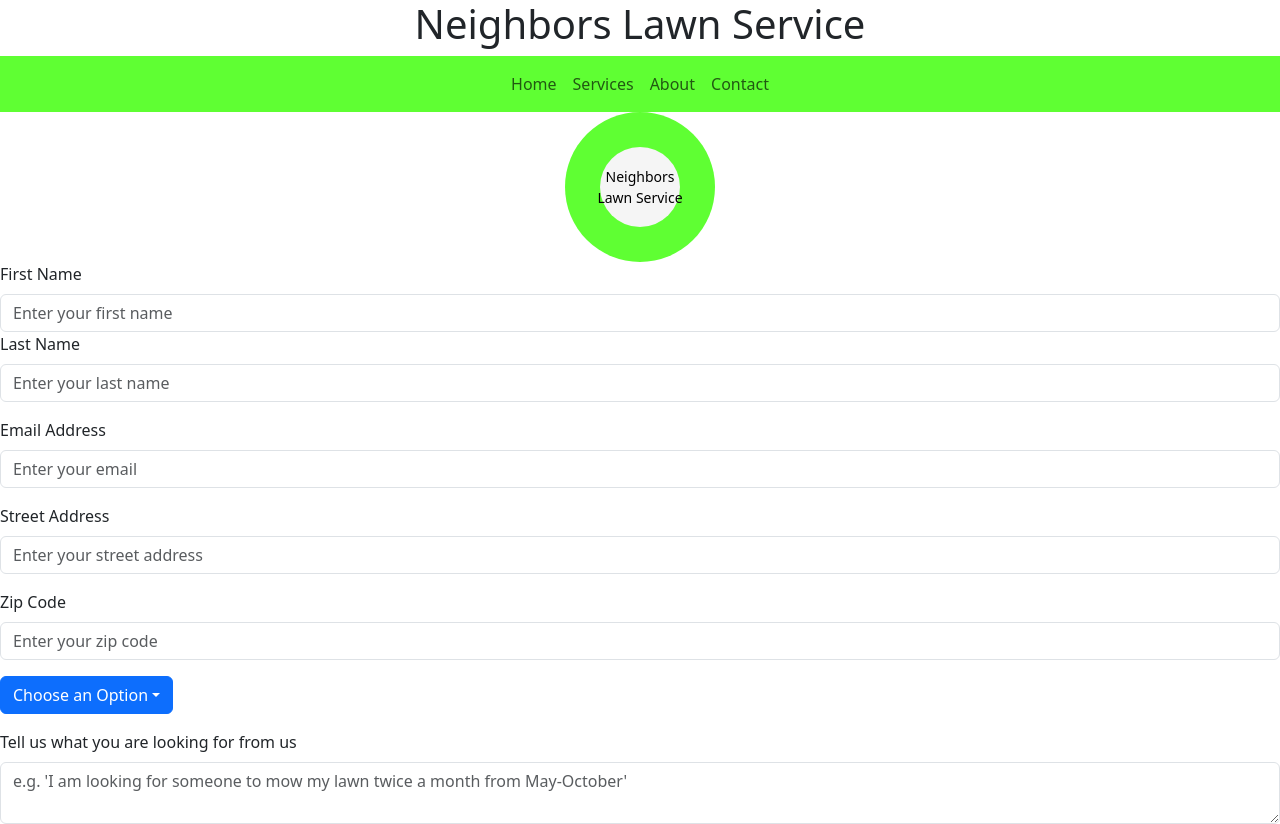
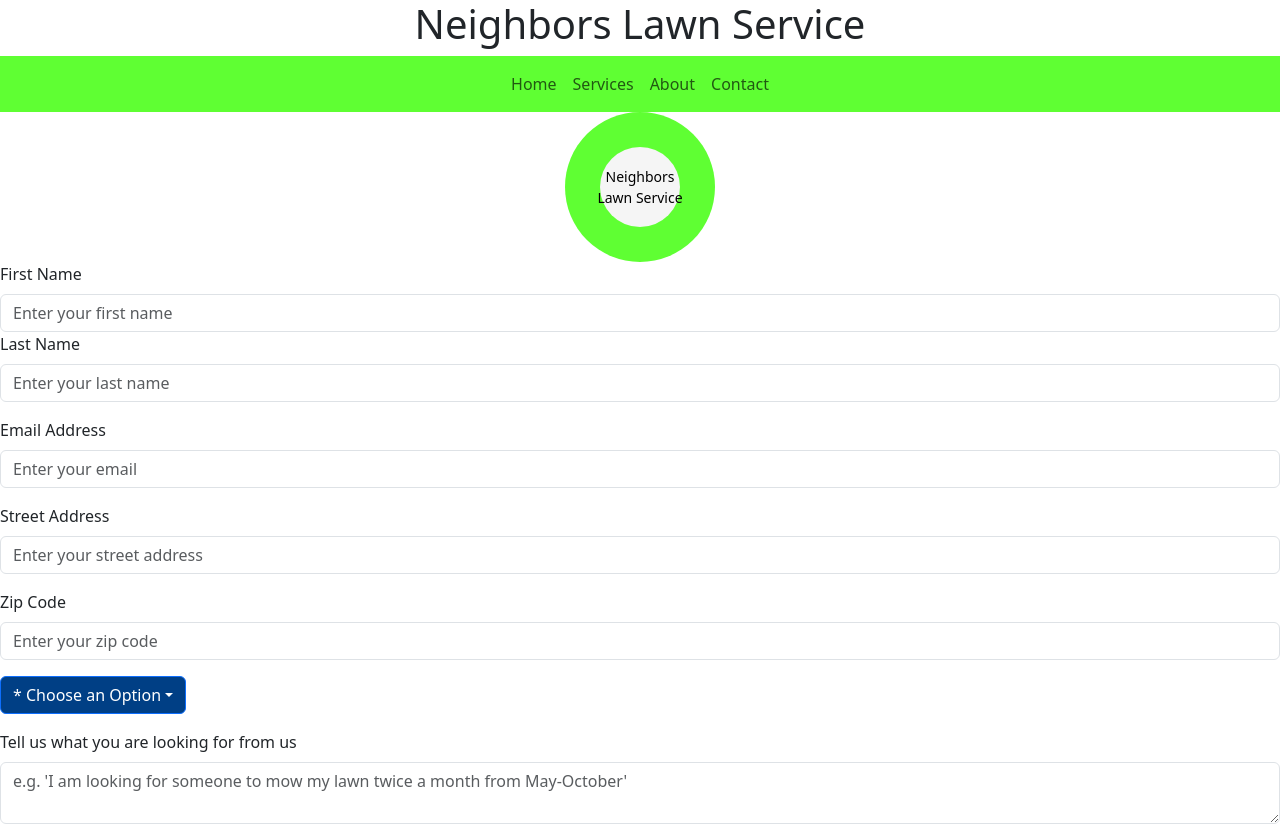
Before and after one commit to bneighbs6/b-neighborly-lawn, a React (Create React App) app: page /request-form in a window 1280 px wide. Shown: the top 824 px of the page. Built offline with nearby package versions, Linux system fonts and the light colour scheme; the HTML template or start-up script is replaced by a standard one.

Commit message:
Editted color of option button

```diff
--- a/src/Components/RequestForm.jsx
+++ b/src/Components/RequestForm.jsx
@@ -106,15 +106,21 @@ function RequestForm() {
         ></Form.Control>
       </Form.Group>
       <Form.Group className="mb-3">
-        <Dropdown onSelect={handleChooseServiceChange}>
-          <Dropdown.Toggle as={Button}>
-               {serviceChoice || "Choose an Option"}
-          </Dropdown.Toggle>
-          <Dropdown.Menu>
-            <Dropdown.Item eventKey={"Lawn Mowing"}>Lawn Mowing</Dropdown.Item>
-            <Dropdown.Item eventKey={"Snow Shoveling"}>Snow Shoveling</Dropdown.Item>
-          </Dropdown.Menu>
-        </Dropdown>
+        <div id="dropdown-menu">
+          <Dropdown onSelect={handleChooseServiceChange}>
+            <Dropdown.Toggle style={{backgroundColor: "#003f85"}}>
+              {serviceChoice || "* Choose an Option"}
+            </Dropdown.Toggle>
+            <Dropdown.Menu>
+              <Dropdown.Item eventKey={"Lawn Mowing"}>
+                Lawn Mowing
+              </Dropdown.Item>
+              <Dropdown.Item eventKey={"Snow Shoveling"}>
+                Snow Shoveling
+              </Dropdown.Item>
+            </Dropdown.Menu>
+          </Dropdown>
+        </div>
       </Form.Group>
       <Form.Group className="mb-3">
         <Form.Label>Tell us what you are looking for from us</Form.Label>
```
